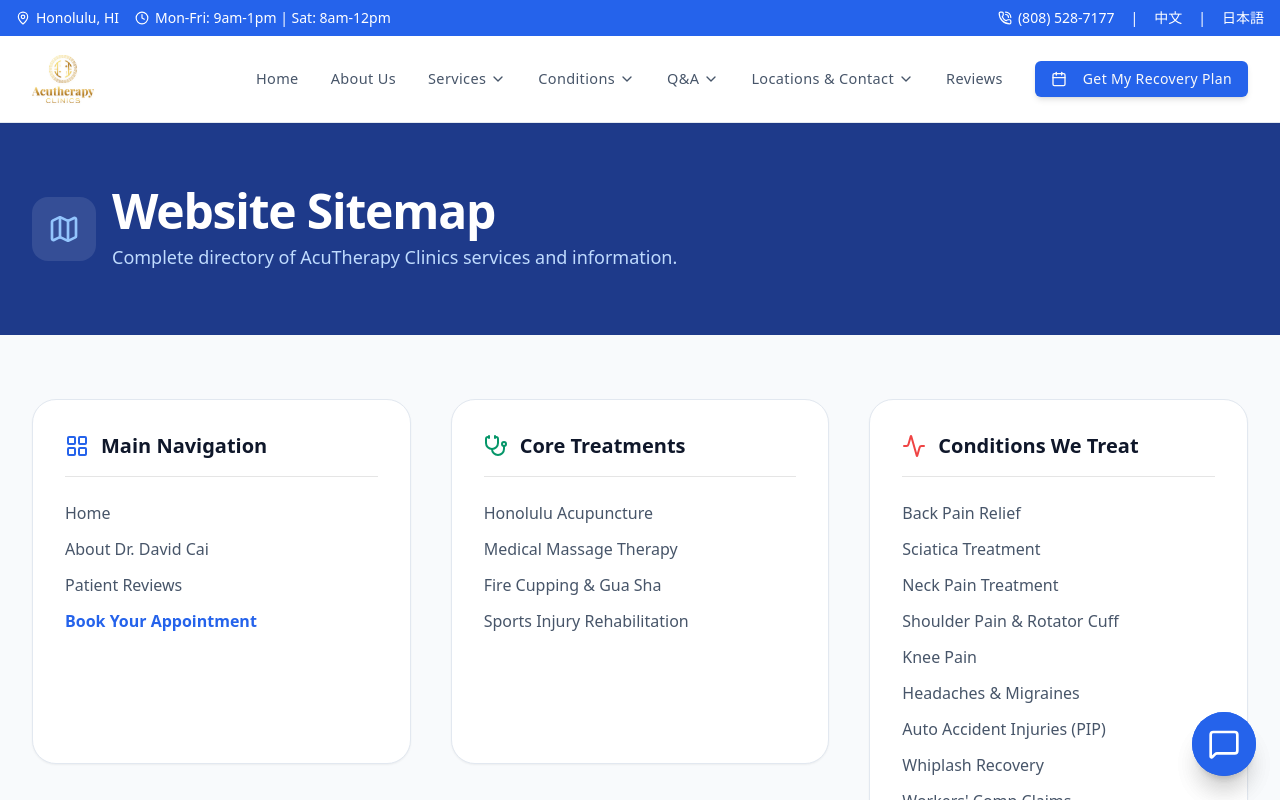
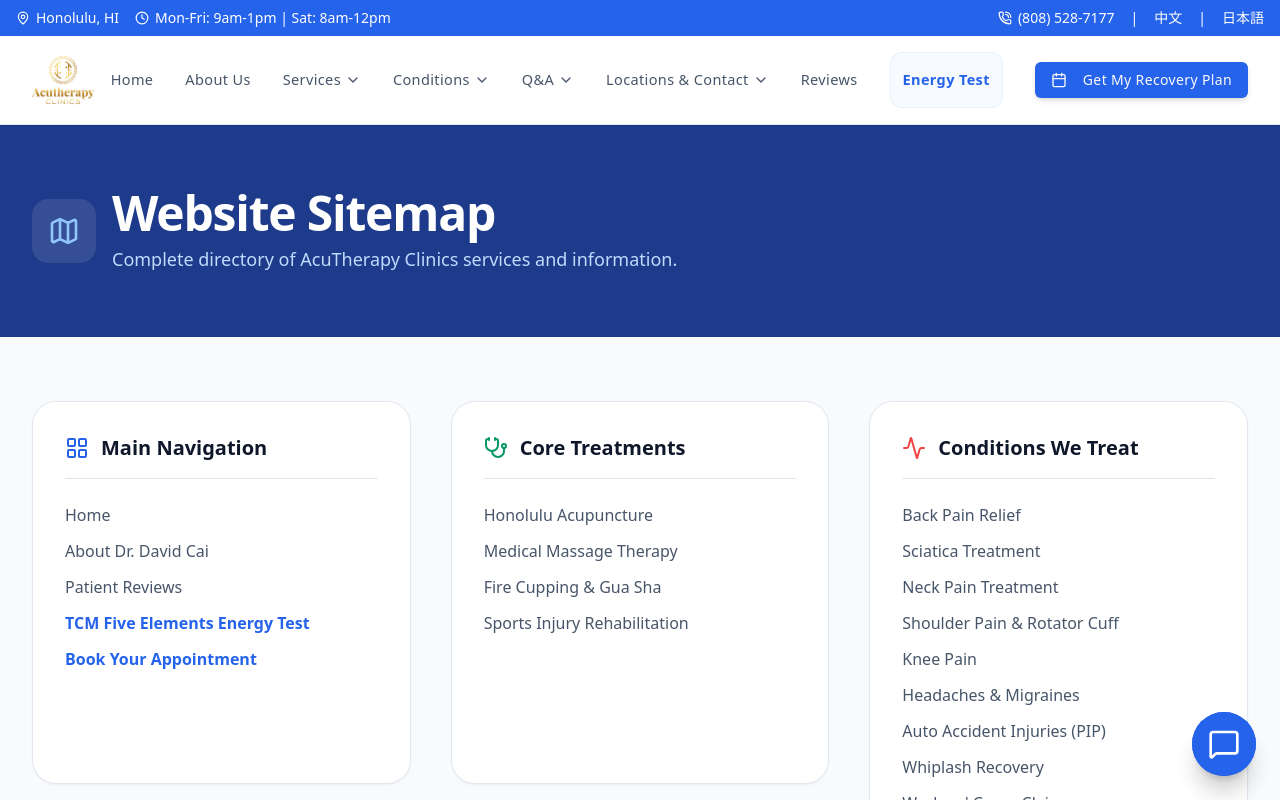
Before and after one commit to acutherapy/acutherapy-web-v2, a React (Vite) app: page /sitemap in a window 1280 px wide. Shown: the top 800 px of the page. Built offline with nearby package versions, Linux system fonts and the light colour scheme.

Commit message:
feat(navigation): integrate constitution test teaser link in main website navigation header and sitemaps

```diff
--- a/src/App.tsx
+++ b/src/App.tsx
@@ -110,6 +110,7 @@ const Layout = ({ children }: { children: React.ReactNode }) => {
   let navTopics = 'Q&A';
   let navAbout = 'About Us';
   let navBook = 'Get My Recovery Plan';
+  let navQuiz = 'Energy Test';
 
   let footerDesc = "Honolulu's premier clinic for natural pain relief, acupuncture, and traditional Chinese medicine, led by Dr. David Cai.";
   let footerTreatments = 'Services';
@@ -138,6 +139,7 @@ const Layout = ({ children }: { children: React.ReactNode }) => {
     navReviews = '患者评价';
     navAbout = '关于我们';
     navBook = '预约就诊';
+    navQuiz = '五行测评';
     footerDesc = '夏威夷檀香山最权威的自然疼痛缓解与正统中医针灸中心，由拥有30年临床经验的蔡大卫医生主理。';
     footerTreatments = '特色疗法';
     footerConditions = '常见病症';
@@ -164,6 +166,7 @@ const Layout = ({ children }: { children: React.ReactNode }) => {
     navReviews = '患者様の声';
     navAbout = '当院について';
     navBook = 'ご予約';
+    navQuiz = '五行診断';
     footerDesc = 'Dr. David Caiが率いる、ホノルル最高峰の自然な痛みの緩和、鍼灸、そして伝統中国医学のクリニックです。';
     footerTreatments = '治療内容';
     footerConditions = '対象症状';
@@ -190,6 +193,7 @@ const Layout = ({ children }: { children: React.ReactNode }) => {
     navReviews = '환자 리뷰';
     navAbout = '소개';
     navBook = '예약하기';
+    navQuiz = '오행 에너지 진단';
     footerDesc = 'Dr. David Cai가 이끄는 호놀룰루 최고의 자연 통증 완화, 침술 및 전통 한의학 클리닉입니다.';
     footerTreatments = '치료법';
     footerConditions = '치료 질환';
@@ -361,6 +365,7 @@ const Layout = ({ children }: { children: React.ReactNode }) => {
             </div>
 
             <a href="/patient-reviews" className="hover:text-blue-600 transition-colors py-4">{navReviews}</a>
+            <a href="/constitution-teaser" className="hover:text-blue-600 transition-colors py-4 font-bold text-blue-600 bg-blue-50/50 px-3 rounded-xl border border-blue-100/50">{navQuiz}</a>
             <a href="/book-appointment"><Button className="bg-blue-600 hover:bg-blue-700 shadow-md">
               <Calendar className="mr-2 h-4 w-4" /> {navBook}
             </Button></a>
@@ -407,6 +412,7 @@ const Layout = ({ children }: { children: React.ReactNode }) => {
               )}
 
               <a href="/patient-reviews" className="text-lg font-semibold text-slate-800 border-b border-slate-100 py-3">{navReviews}</a>
+              <a href="/constitution-teaser" className="text-lg font-bold text-blue-600 border-b border-slate-100 py-3">{navQuiz}</a>
               <a href="/frequently-asked-questions" className="text-lg font-semibold text-slate-800 border-b border-slate-100 py-3">{navTopics}</a>
               <a href="/dr-david-cai-honolulu-acupuncturist" className="text-lg font-semibold text-slate-800 border-b border-slate-100 py-3">{navAbout}</a>
 
--- a/src/pages/SitemapPage.tsx
+++ b/src/pages/SitemapPage.tsx
@@ -37,6 +37,7 @@ export default function SitemapPage() {
                             <li><Link to="/" className="text-slate-600 hover:text-blue-700 font-medium hover:underline">Home</Link></li>
                             <li><Link to="/dr-david-cai-honolulu-acupuncturist" className="text-slate-600 hover:text-blue-700 font-medium hover:underline">About Dr. David Cai</Link></li>
                             <li><Link to="/patient-reviews" className="text-slate-600 hover:text-blue-700 font-medium hover:underline">Patient Reviews</Link></li>
+                            <li><Link to="/constitution-teaser" className="text-blue-600 font-bold hover:text-blue-800 hover:underline">TCM Five Elements Energy Test</Link></li>
                             <li><Link to="/book-appointment" className="text-blue-600 font-bold hover:text-blue-800 hover:underline">Book Your Appointment</Link></li>
                         </ul>
                     </div>
```
Also changed, not shown: 1 other file (tests, documents, lock files or other folders).
